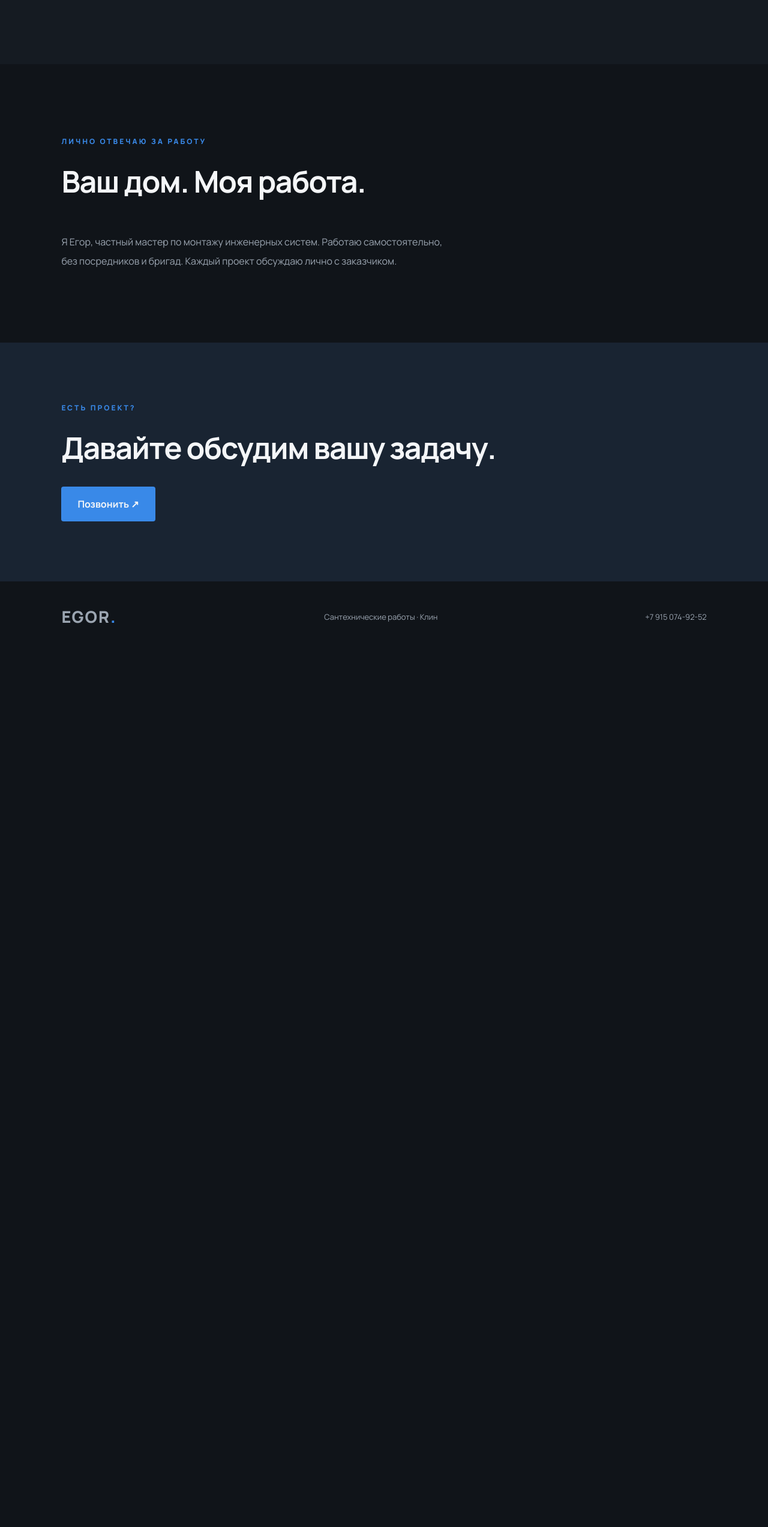
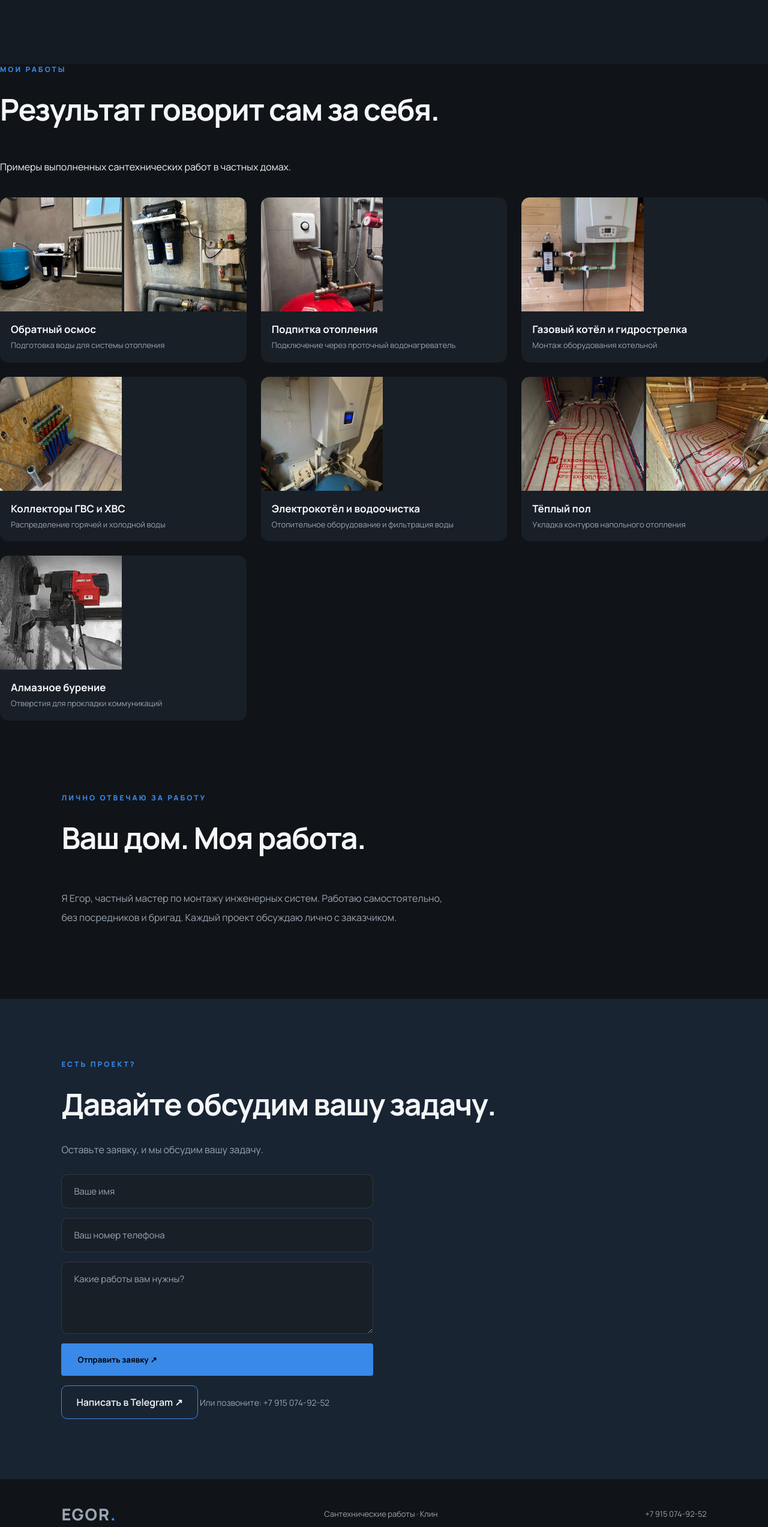
Before and after one commit to lobacevegor2/-----Plumbing, a plain HTML site: page index.html in a window 1280 px wide. Shown: the part 1445-3990 px from the top of the page at 60% size. Before the commit the page ends 2531 px from the top, so only its background shows below. Drawn offline with Linux system fonts and the light colour scheme.

Commit message:
Добавлена галерея и обновлены контакты

```diff
--- a/index.html
+++ b/index.html
@@ -75,6 +75,82 @@
         </article>
       </div>
     </section>
+    <section class="portfolio" id="portfolio">
+  <p class="eyebrow">МОИ РАБОТЫ</p>
+
+  <h2>Результат говорит
+    сам за себя.</h2>
+
+  <p class="portfolio-description">
+    Примеры выполненных сантехнических работ в частных домах.
+  </p>
+
+ <div class="portfolio-grid">
+
+  <div class="portfolio-item">
+    <div class="portfolio-images">
+      <img src="images/1.jpg" alt="Обратный осмос">
+      <img src="images/2.jpg" alt="Система обратного осмоса">
+    </div>
+    <h3>Обратный осмос</h3>
+    <p>Подготовка воды для системы отопления</p>
+  </div>
+
+  <div class="portfolio-item">
+    <div class="portfolio-images">
+      <img src="images/3.jpg" alt="Подпитка отопления">
+    </div>
+    <h3>Подпитка отопления</h3>
+    <p>Подключение через проточный водонагреватель</p>
+  </div>
+
+  <div class="portfolio-item">
+    <div class="portfolio-images">
+      <img src="images/4.jpg" alt="Газовый котёл и гидрострелка">
+    </div>
+    <h3>Газовый котёл и гидрострелка</h3>
+    <p>Монтаж оборудования котельной</p>
+  </div>
+
+  <div class="portfolio-item">
+    <div class="portfolio-images">
+      <img src="images/5.jpg" alt="Коллекторы ГВС и ХВС">
+    </div>
+    <h3>Коллекторы ГВС и ХВС</h3>
+    <p>Распределение горячей и холодной воды</p>
+  </div>
+
+  <div class="portfolio-item">
+    <div class="portfolio-images">
+      <img src="images/6.jpg" alt="Электрокотёл и фильтрация">
+    </div>
+    <h3>Электрокотёл и водоочистка</h3>
+    <p>Отопительное оборудование и фильтрация воды</p>
+  </div>
+
+  <div class="portfolio-item">
+    <div class="portfolio-images">
+      <img src="images/7.jpg" alt="Тёплый пол">
+      <img src="images/8.jpg" alt="Укладка труб тёплого пола">
+    </div>
+    <h3>Тёплый пол</h3>
+    <p>Укладка контуров напольного отопления</p>
+  </div>
+
+  <div class="portfolio-item">
+    <div class="portfolio-images">
+      <img src="images/9.jpg" alt="Алмазное бурение">
+    </div>
+    <h3>Алмазное бурение</h3>
+    <p>Отверстия для прокладки коммуникаций</p>
+  </div>
+
+</div>
+
+</div>
+
+  </div>
+</section>
 
     <section class="about" id="about">
       <p class="eyebrow">ЛИЧНО ОТВЕЧАЮ ЗА РАБОТУ</p>
@@ -85,11 +161,36 @@
     </section>
 
     <section class="contacts" id="contacts">
-      <p class="eyebrow">ЕСТЬ ПРОЕКТ?</p>
-      <h2>Давайте обсудим
+  <p class="eyebrow">ЕСТЬ ПРОЕКТ?</p>
+
+  <h2>Давайте обсудим
 вашу задачу.</h2>
-      <a href="tel:+79150749252" class="main-button">Позвонить ↗</a>
-    </section>
+
+  <p class="contact-description">
+    Оставьте заявку, и мы обсудим вашу задачу.
+  </p>
+
+  <form class="contact-form" id="contactForm">
+    <input type="text" name="name" placeholder="Ваше имя" required>
+
+    <input type="tel" name="phone" placeholder="Ваш номер телефона" required>
+
+    <textarea name="message" placeholder="Какие работы вам нужны?" rows="4"></textarea>
+
+    <button type="submit" class="main-button">
+      Отправить заявку ↗
+    </button>
+  </form>
+<a href="https://t.me/lobachev452"
+   class="telegram-button"
+   target="_blank"
+   rel="noopener noreferrer">
+   Написать в Telegram ↗
+</a>
+  <a href="tel:+79150749252" class="phone-link">
+    Или позвоните: +7 915 074-92-52
+  </a>
+</section>
   </main>
 
   <footer>
--- a/script.js
+++ b/script.js
@@ -0,0 +1,22 @@
+const contactForm = document.getElementById("contactForm");
+
+if (contactForm) {
+  contactForm.addEventListener("submit", function (event) {
+    event.preventDefault();
+
+    const name = contactForm.elements["name"].value.trim();
+    const phone = contactForm.elements["phone"].value.trim();
+    const message = contactForm.elements["message"].value.trim();
+
+    const text =
+      `Здравствуйте! Новая заявка с сайта.\n\n` +
+      `Имя: ${name}\n` +
+      `Телефон: ${phone}\n` +
+      `Что требуется: ${message || "Не указано"}`;
+
+    const whatsappUrl =
+      "https://wa.me/79150749252?text=" + encodeURIComponent(text);
+
+    window.open(whatsappUrl, "_blank");
+  });
+}
--- a/style.css
+++ b/style.css
@@ -278,3 +278,141 @@ max-width: 600px {
     align-items: flex-start;
   }
 }
+/* Форма заявки */
+
+.contact-description {
+  color: var(--muted);
+  margin: 20px 0 30px;
+  font-size: 16px;
+}
+
+.contact-form {
+  display: flex;
+  flex-direction: column;
+  gap: 16px;
+  max-width: 520px;
+  margin-top: 30px;
+}
+
+.contact-form input,
+.contact-form textarea {
+  width: 100%;
+  padding: 17px 20px;
+  background: var(--card);
+  border: 1px solid rgba(255, 255, 255, 0.1);
+  border-radius: 10px;
+  color: var(--white);
+  font-family: inherit;
+  font-size: 15px;
+  outline: none;
+  transition: border-color 0.3s;
+}
+
+.contact-form input:focus,
+.contact-form textarea:focus {
+  border-color: var(--blue);
+}
+
+.contact-form textarea {
+  resize: vertical;
+  min-height: 120px;
+}
+
+.contact-form input::placeholder,
+.contact-form textarea::placeholder {
+  color: var(--muted);
+}
+
+.contact-form button {
+  cursor: pointer;
+  border: none;
+  font-family: inherit;
+}
+
+.phone-link {
+  display: inline-block;
+  margin-top: 25px;
+  color: var(--muted);
+  text-decoration: none;
+  font-size: 14px;
+}
+
+.phone-link:hover {
+  color: var(--white);
+}
+.telegram-button {
+  display: inline-flex;
+  align-items: center;
+  justify-content: center;
+  padding: 16px 24px;
+  margin-top: 16px;
+  border: 1px solid var(--blue);
+  border-radius: 10px;
+  color: var(--white);
+  text-decoration: none;
+  font-weight: 600;
+  transition: 0.3s;
+}
+
+.telegram-button:hover {
+  background: var(--blue);
+  transform: translateY(-2px);
+}
+/* Галерея работ */
+
+.portfolio-grid {
+  display: grid;
+  grid-template-columns: repeat(3, minmax(0, 1fr));
+  gap: 24px;
+  margin-top: 40px;
+}
+
+.portfolio-item {
+  min-width: 0;
+  background: var(--card);
+  border-radius: 14px;
+  overflow: hidden;
+}
+
+.portfolio-images {
+  display: grid;
+  grid-template-columns: repeat(2, minmax(0, 1fr));
+  gap: 4px;
+  overflow: hidden;
+}
+
+.portfolio-images img {
+  display: block;
+  width: 100%;
+  height: 190px;
+  object-fit: cover;
+  cursor: pointer;
+}
+
+.portfolio-item h3 {
+  padding: 18px 18px 6px;
+  font-size: 17px;
+}
+
+.portfolio-item p {
+  padding: 0 18px 18px;
+  color: var(--muted);
+  font-size: 13px;
+  line-height: 1.5;
+}
+
+max-width: 800px {
+  .portfolio-grid {
+    grid-template-columns: repeat(2, minmax(0, 1fr));
+  }
+}
+
+max-width: 520px {
+  .portfolio-grid {
+    grid-template-columns: 1fr;
+  }
+
+  .portfolio-images img {
+    height: 220px;
+  }
+}
```
Also changed, not shown: images/1.jpg (added), images/2.jpg (added), images/3.jpg (added), images/4.jpg (added), images/5.jpg (added), images/6.jpg (added), images/7.jpg (added), images/8.jpg (added), images/9.jpg (added).
